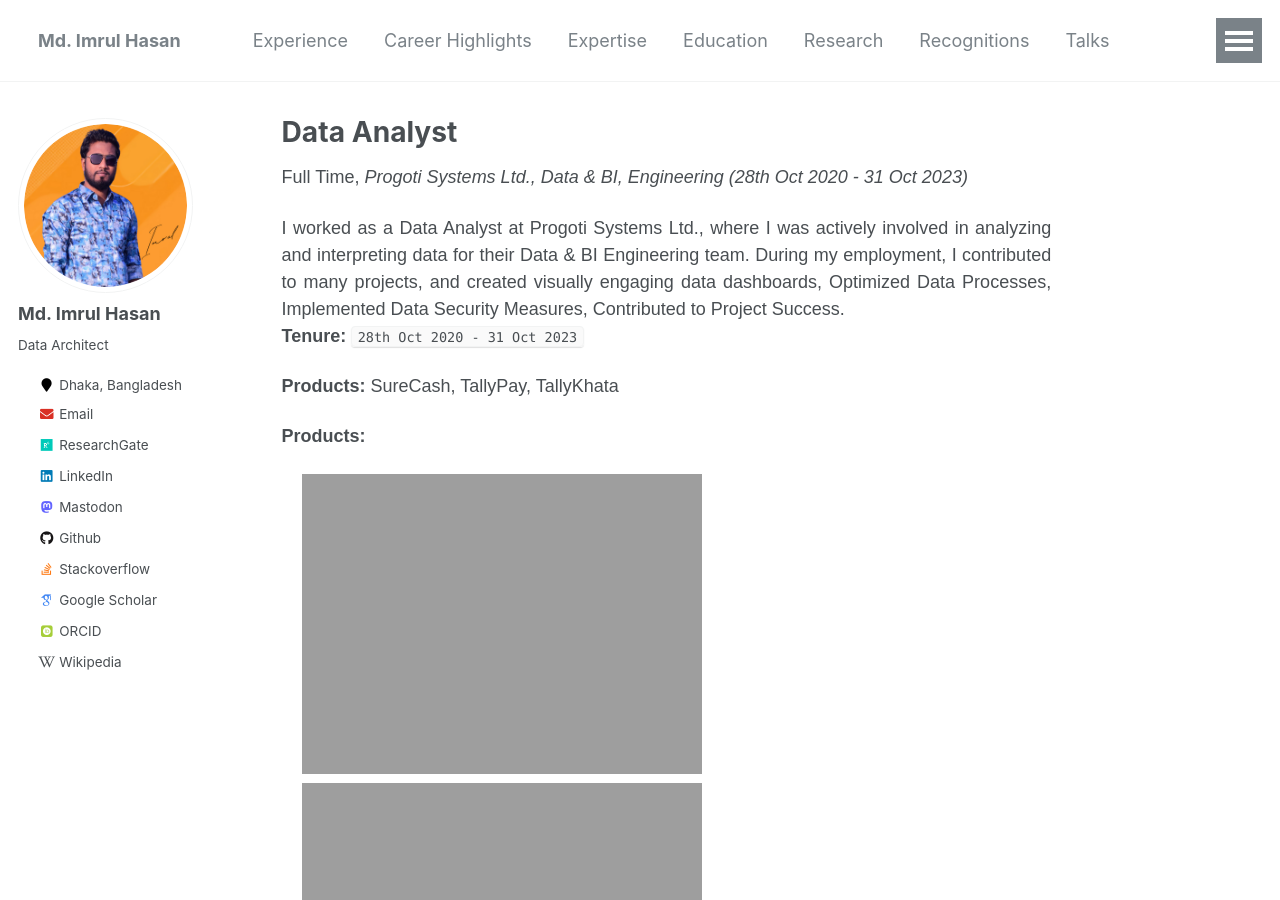
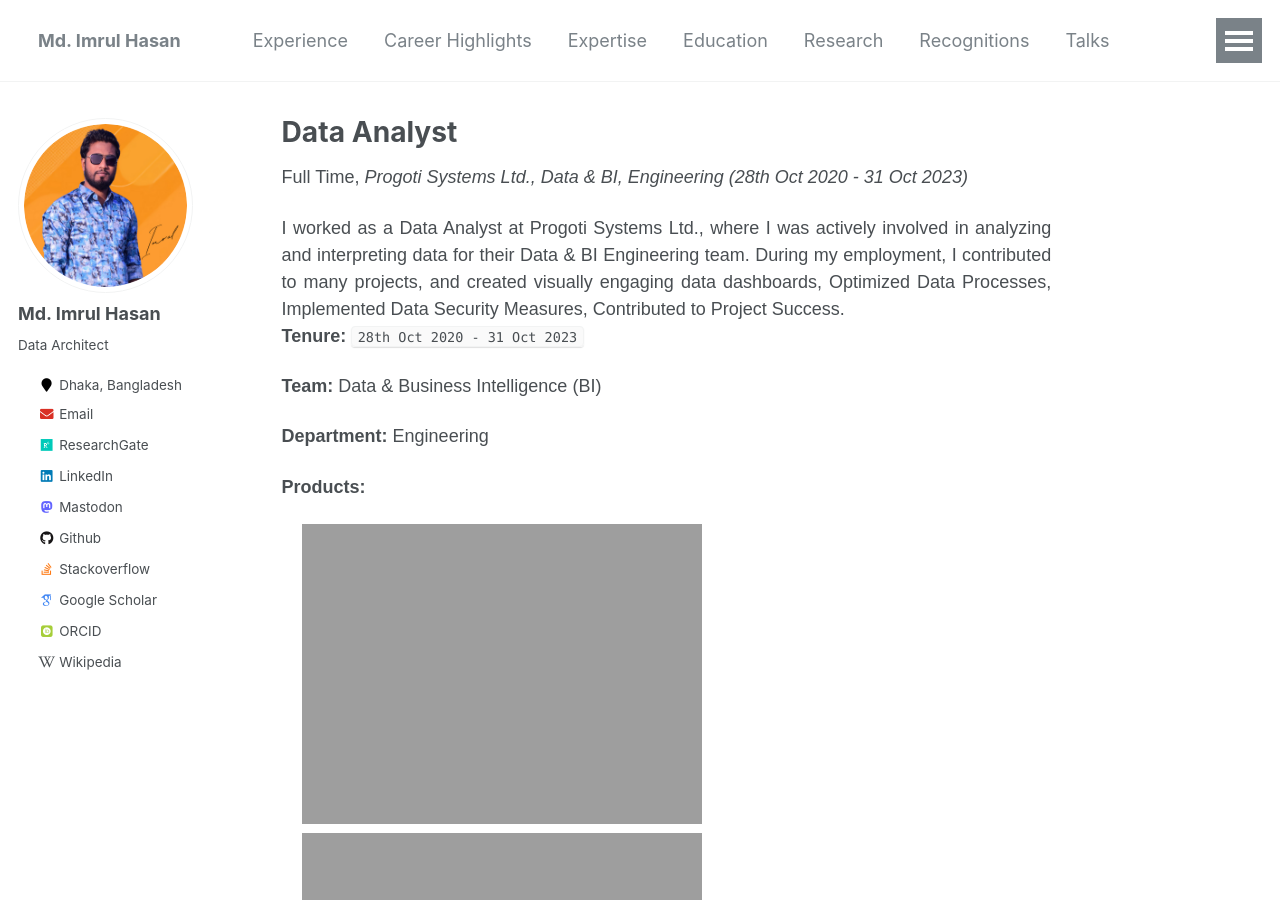
Before and after one commit to imrulhasandata/imrulhasandata, a Jekyll site: the page built from _experience/2023-10-31-PSL.md, in a window 1280 px wide and 900 px high. Built offline with Jekyll 4.4.1, drawn with Linux system fonts in a browser that asks for light colours; some web fonts are replaced.

Commit message:
djanog-exp-psl

```diff
--- a/_experience/2023-10-31-PSL.md
+++ b/_experience/2023-10-31-PSL.md
@@ -22,17 +22,14 @@ I worked as a Data Analyst at Progoti Systems Ltd., where I was actively involve
 
 **Tenure:** `28th Oct 2020 - 31 Oct 2023`
 
-**Products:** SureCash, TallyPay, TallyKhata
-
-**Products:**
-- <img src="{{ base_path }}/assets/icons/surecash-icon.svg" alt="SureCash" height="20">
-- <img src="{{ base_path }}/assets/icons/tallypay-icon.svg" alt="TallyPay" height="20">
-- <img src="{{ base_path }}/assets/icons/tallykhata-icon.svg" alt="TallyKhata" height="20">
-
 **Team:** Data & Business Intelligence (BI)
 
 **Department:** Engineering
 
+<strong class="header_section">Products:</strong> <br />
+- <img src="{{ base_path }}/assets/icons/surecash-icon.svg" alt="SureCash" height="20">
+- <img src="{{ base_path }}/assets/icons/tallypay-icon.svg" alt="TallyPay" height="20">
+- <img src="{{ base_path }}/assets/icons/tallykhata-icon.svg" alt="TallyKhata" height="20">
 
 
 <body>
```
